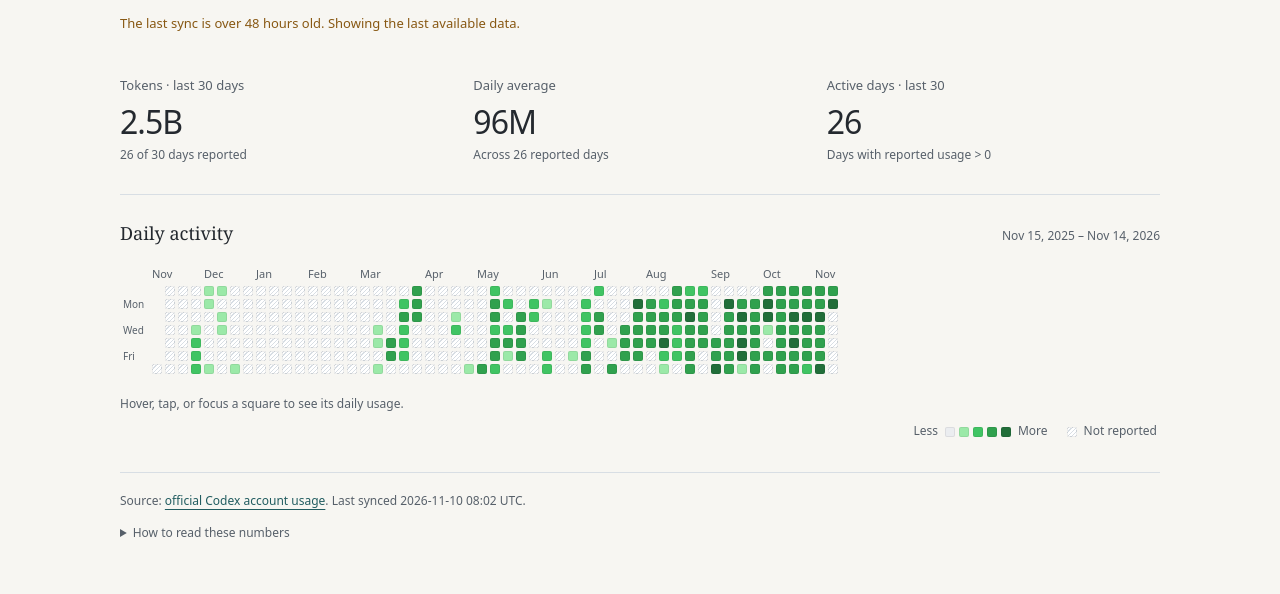
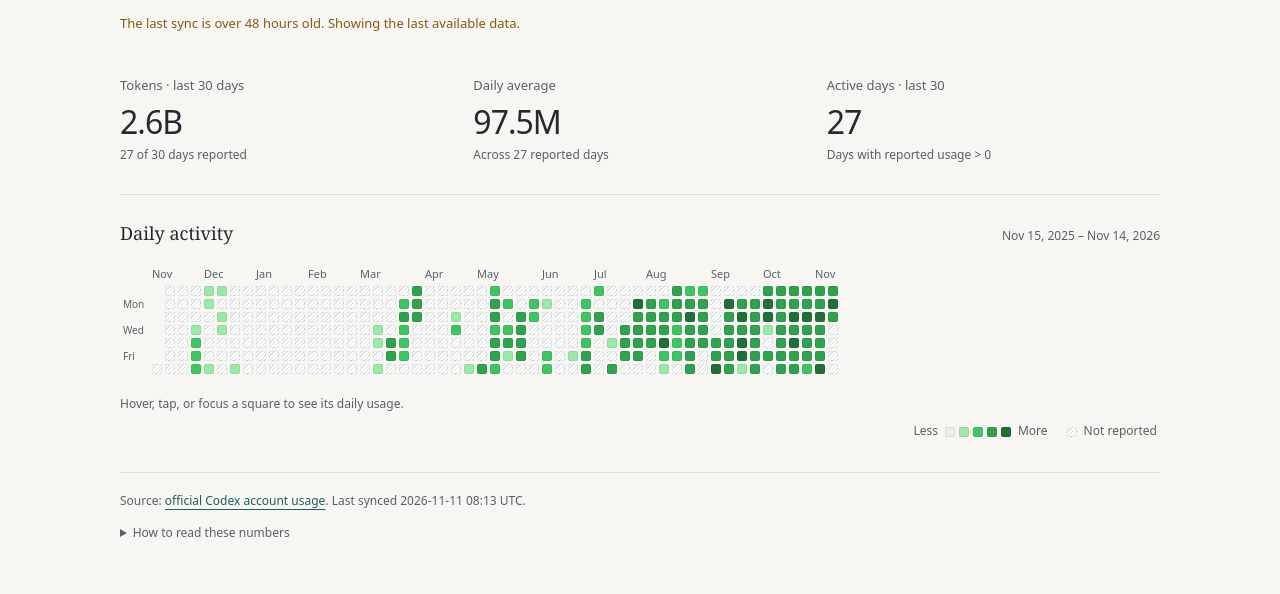
Before and after one commit to jzstark/jzstark.github.io, a Jekyll site: the page built from activity.html, in a window 1280 px wide. Shown: the part 351-945 px from the top of the page. Built offline with Jekyll 4.4.1, drawn with Linux system fonts in a browser that asks for light colours; part of the change alters nothing that is shown.

Commit message:
Update Codex daily activity

```diff
--- a/assets/data/codex-usage.json
+++ b/assets/data/codex-usage.json
@@ -5,12 +5,12 @@
     "name": "Codex account usage",
     "url": "https://learn.chatgpt.com/docs/app-server#7-token-usage-chatgpt"
   },
-  "updated_at": "2026-11-10T08:02:08Z",
+  "updated_at": "2026-11-11T08:13:08Z",
   "summary": {
-    "lifetimeTokens": 7096029203,
+    "lifetimeTokens": 7232337738,
     "peakDailyTokens": 324002392,
-    "currentStreakDays": 30,
-    "longestStreakDays": 30
+    "currentStreakDays": 31,
+    "longestStreakDays": 31
   },
   "days": [
     {
@@ -619,7 +619,11 @@
     },
     {
       "date": "2026-11-09",
-      "tokens": 172688978
+      "tokens": 260014292
+    },
+    {
+      "date": "2026-11-10",
+      "tokens": 48983221
     }
   ]
 }
```
